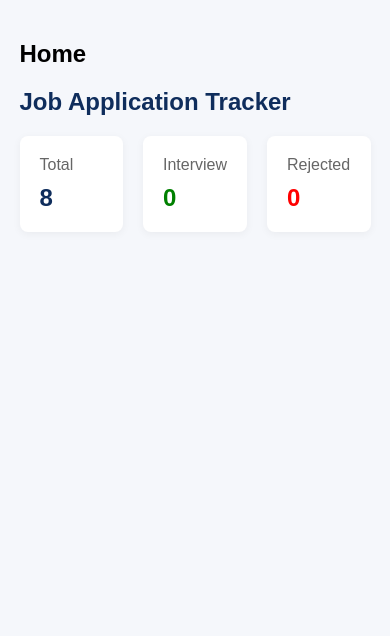
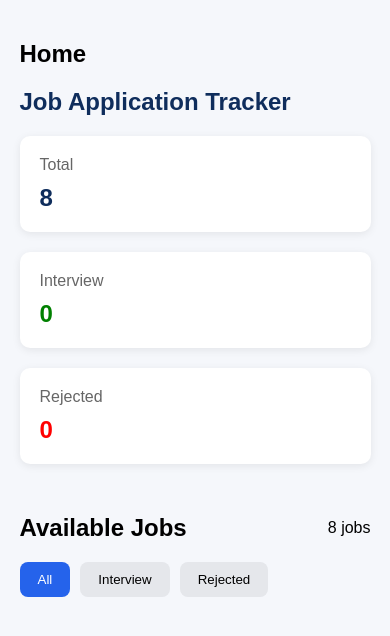
Before and after one commit to sumaya-jahan/job-application-tracker, a plain HTML site: page index.html in a window 390 px wide. Drawn offline with Linux system fonts and the light colour scheme.

Commit message:
Add available jobs section and tabs

```diff
--- a/index.html
+++ b/index.html
@@ -5,7 +5,6 @@
     <meta charset="UTF-8">
     <meta name="viewport" content="width=device-width, initial-scale=1.0">
     <title>Job Application Tracker</title>
-
     <link rel="stylesheet" href="style.css">
 </head>
 
@@ -14,7 +13,7 @@
     <div class="container">
 
         <!-- Home -->
-        <h2>Home</h2>
+        <h2 class="home-title">Home</h2>
 
         <!-- Dashboard -->
         <section class="dashboard">
@@ -42,6 +41,26 @@
 
         </section>
 
+        <!-- Available Jobs -->
+        <section class="jobs-section">
+
+            <div class="jobs-header">
+                <h2>Available Jobs</h2>
+                <span id="job-count">8 jobs</span>
+            </div>
+
+            <div class="tabs">
+                <button id="all-tab">All</button>
+                <button id="interview-tab">Interview</button>
+                <button id="rejected-tab">Rejected</button>
+            </div>
+
+            <div id="jobs-container">
+
+            </div>
+
+        </section>
+
     </div>
 
     <script src="script.js"></script>
--- a/style.css
+++ b/style.css
@@ -15,7 +15,7 @@ body {
     margin: 40px auto;
 }
 
-h2 {
+.home-title {
     margin-bottom: 20px;
 }
 
@@ -33,17 +33,13 @@ h2 {
     flex: 1;
     background: white;
     padding: 20px;
-    border-radius: 8px;
-    box-shadow: 0 2px 8px rgba(0, 0, 0, 0.05);
+    border-radius: 10px;
+    box-shadow: 0 2px 8px rgba(0, 0, 0, 0.08);
 }
 
 .card p {
+    color: #666;
     margin-bottom: 10px;
-    color: #666;
-}
-
-.card h2 {
-    margin: 0;
 }
 
 #total-count {
@@ -57,3 +53,51 @@ h2 {
 #rejected-count {
     color: red;
 }
+
+.jobs-section {
+    margin-top: 50px;
+}
+
+.jobs-header {
+    display: flex;
+    justify-content: space-between;
+    align-items: center;
+    margin-bottom: 20px;
+}
+
+.tabs {
+    display: flex;
+    gap: 10px;
+    margin-bottom: 25px;
+}
+
+.tabs button {
+    border: none;
+    padding: 10px 18px;
+    border-radius: 8px;
+    cursor: pointer;
+    background: #e5e7eb;
+}
+
+#all-tab {
+    background: #2563eb;
+    color: white;
+}
+
+#jobs-container {
+    display: grid;
+    grid-template-columns: repeat(2, 1fr);
+    gap: 20px;
+}
+
+@media (max-width:768px) {
+
+    .stats {
+        flex-direction: column;
+    }
+
+    #jobs-container {
+        grid-template-columns: 1fr;
+    }
+
+}
```
